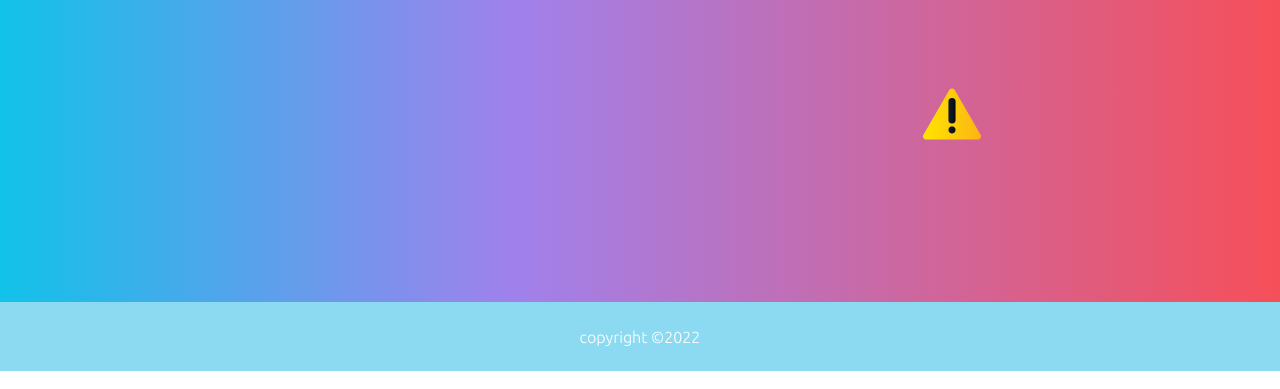
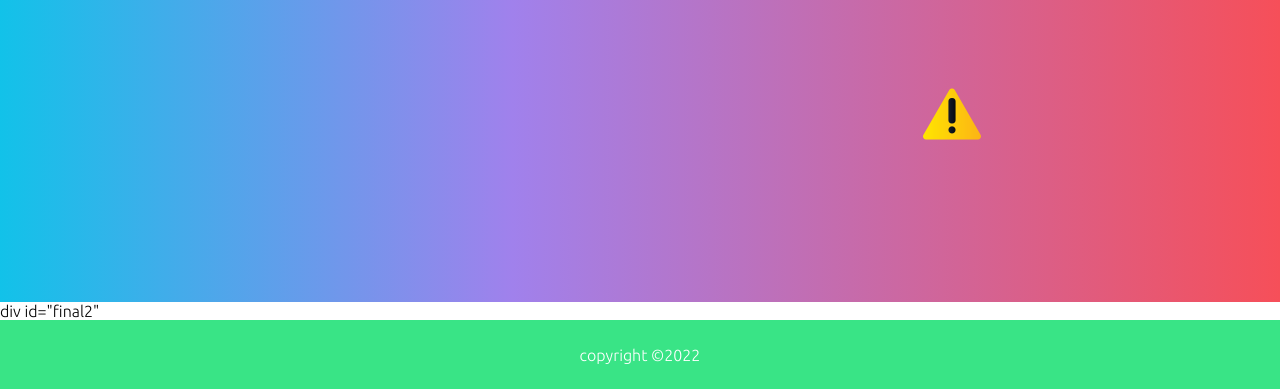
Before and after one commit to MatheusMarques2202/pagina-pessoal, a plain HTML site: page projetos.html in a window 1280 px wide. Shown: the part 418-807 px from the top of the page. Drawn offline with Linux system fonts and the light colour scheme.

Commit message:
Update projetos.html

```diff
--- a/projetos.html
+++ b/projetos.html
@@ -29,11 +29,12 @@
     </div>
         </div>
      <div class="aviso">
-        <li><a href="#"target="_blank" rel="noopener noreferrer"></a><img src="icons8-alert-64.png"/alt:''></li>
+        <li><a href="#"target="_blank" rel="noopener noreferrer"></a><img src="icons8-alert-64.png"/alt:""></li>
      </div>
 </header>
 
-<footer div id="final2" >
+div id="final2"
+<footer >
     <p>copyright &copy;<script>document.write(new Date().getFullYear()) </script></p>
     </div>
 </footer>
```
